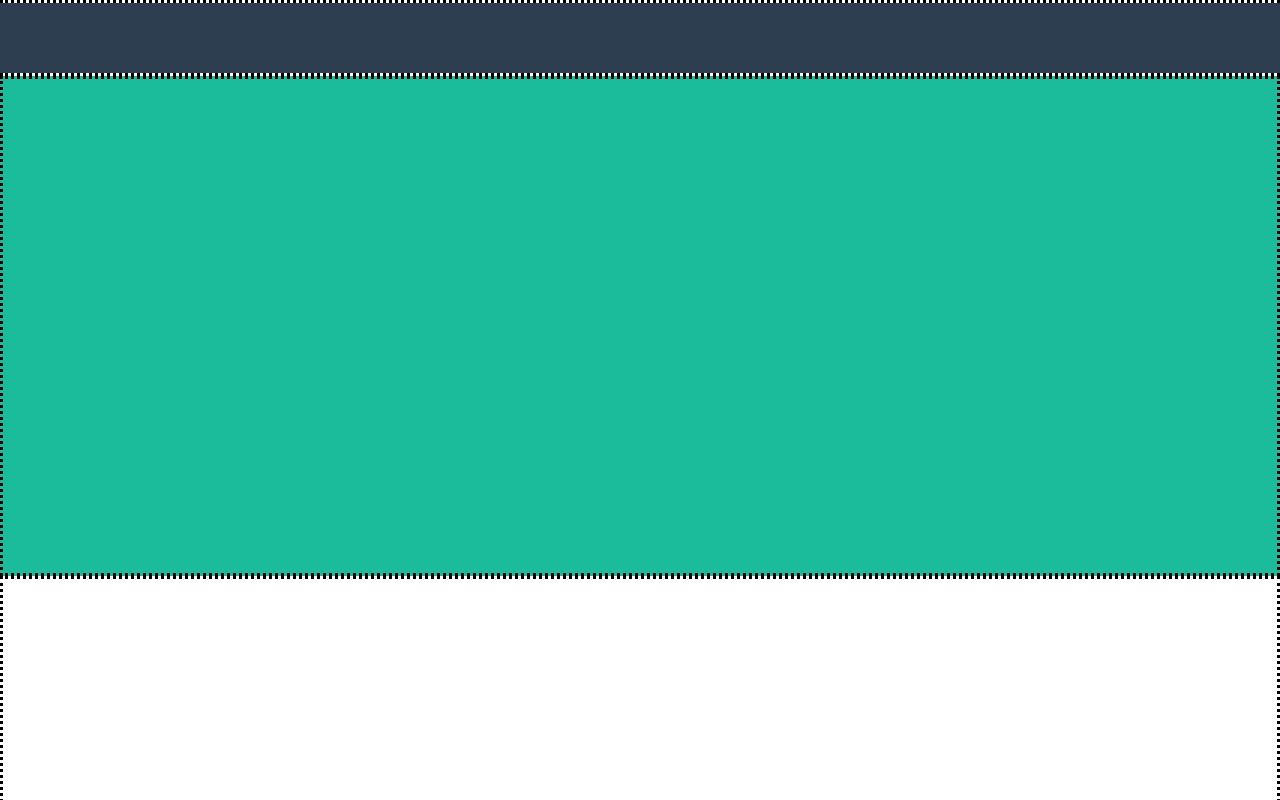
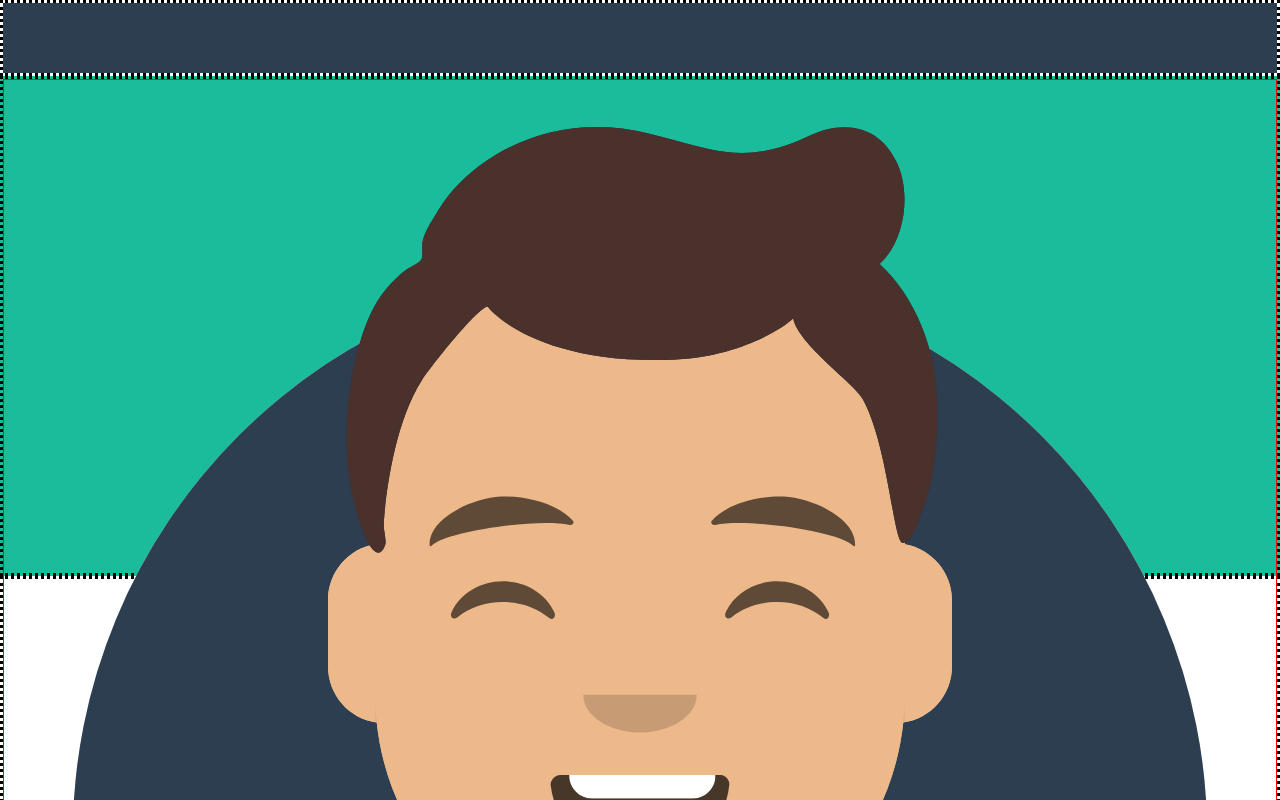
Before and after one commit to FraCuboni/html-css-bootstrap-freelancer, a plain HTML site: page index.html in a window 1280 px wide. Shown: the top 800 px of the page. Drawn offline with nearby package versions, Linux system fonts and the light colour scheme.

Commit message:
starting to size img

```diff
--- a/css/style.css
+++ b/css/style.css
@@ -3,6 +3,9 @@
     border: 1px solid red;
 }
 
+.j-img{
+    width: 100%;
+}
 
 .h-bar{
     background-color: #2c3e50;
@@ -19,6 +22,6 @@
     height: 1000px;
 }
 
-.full-container{
+.container-fluid{
     border: 3px black dotted;
 }
--- a/index.html
+++ b/index.html
@@ -20,19 +20,23 @@
     <!-- HEADER -->
 
     <header>
-        <div class="full-container text-center">
+        <div class="container-fluid text-center">
             <div class="row h-bar">
             </div>
         </div>
-        <div class="full-container green-back">
-            <div class="row"></div>
+        <div class="container-fluid green-back jumbotron">
+            <div class="row">
+                <div class="col-12 j-img">
+                    <img src="img/avatar.svg" alt="">
+                </div>
+            </div>
         </div>
     </header>
 
     <!-- MAIN -->
-    <div class="full-container portfolio">
+    <div class="container-fluid portfolio">
     </div>
-    <div class="full-container green-back">
+    <div class="container-fluid green-back">
     </div>
 
     <!-- FOOTER -->
```
